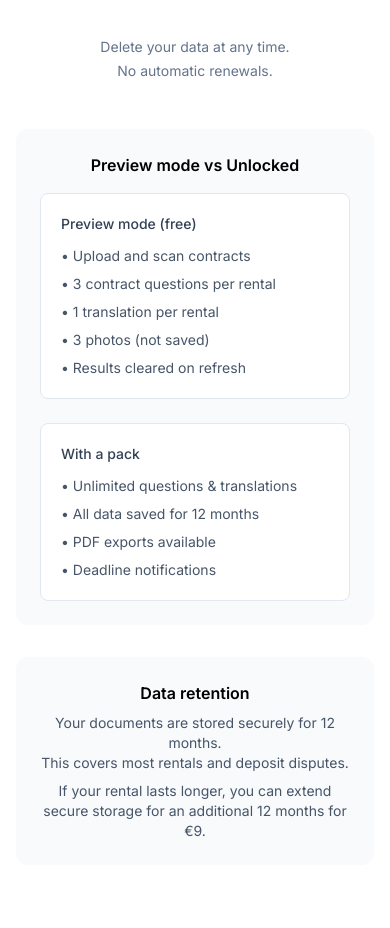
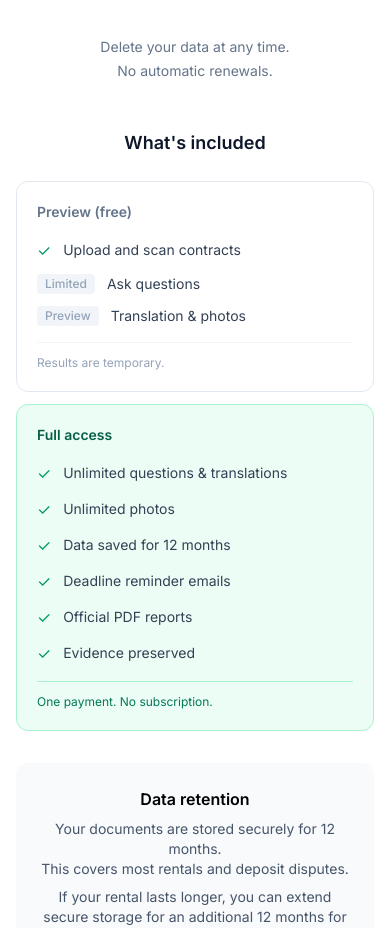
Before and after one commit to pipiagiorgi-rgb/guard-rent, a Next.js app: page /pricing in a window 390 px wide. Shown: the part 2080-3008 px from the top of the page. Built offline with nearby package versions, Linux system fonts and the light colour scheme; no server answers.

Commit message:
feat: redesign Preview vs Paid comparison as professional table with mobile cards

```diff
--- a/src/app/pricing/page.tsx
+++ b/src/app/pricing/page.tsx
@@ -241,28 +241,122 @@ export default function PricingPage() {
                     <p>No automatic renewals.</p>
                 </div>
 
-                {/* Preview vs Saved comparison */}
-                <div className="max-w-3xl mx-auto mt-12 p-6 bg-slate-50 rounded-xl">
-                    <h3 className="font-semibold mb-4 text-center">Preview mode vs Unlocked</h3>
-                    <div className="grid sm:grid-cols-2 gap-6">
-                        <div className="bg-white p-5 rounded-lg border border-slate-200">
-                            <p className="text-sm font-medium text-slate-700 mb-3">Preview mode (free)</p>
-                            <ul className="space-y-2 text-sm text-slate-600">
-                                <li>• Upload and scan contracts</li>
-                                <li>• 3 contract questions per rental</li>
-                                <li>• 1 translation per rental</li>
-                                <li>• 3 photos (not saved)</li>
-                                <li>• Results cleared on refresh</li>
+                {/* Feature Comparison Table */}
+                <div className="max-w-3xl mx-auto mt-12">
+                    <h3 className="text-lg font-semibold mb-6 text-center text-slate-900">What's included</h3>
+
+                    {/* Desktop Table */}
+                    <div className="hidden sm:block overflow-hidden rounded-xl border border-slate-200 bg-white">
+                        <table className="w-full">
+                            <thead>
+                                <tr className="bg-slate-50 border-b border-slate-200">
+                                    <th className="text-left py-4 px-5 text-sm font-semibold text-slate-700">Feature</th>
+                                    <th className="text-center py-4 px-4 text-sm font-semibold text-slate-500 w-32">Preview</th>
+                                    <th className="text-center py-4 px-4 text-sm font-semibold text-slate-900 w-32 bg-emerald-50">Full access</th>
+                                </tr>
+                            </thead>
+                            <tbody className="divide-y divide-slate-100">
+                                <tr>
+                                    <td className="py-3.5 px-5 text-sm text-slate-700">Upload and scan contracts</td>
+                                    <td className="py-3.5 px-4 text-center"><span className="text-emerald-600">✓</span></td>
+                                    <td className="py-3.5 px-4 text-center bg-emerald-50/50"><span className="text-emerald-600">✓</span></td>
+                                </tr>
+                                <tr>
+                                    <td className="py-3.5 px-5 text-sm text-slate-700">Ask questions about the contract</td>
+                                    <td className="py-3.5 px-4 text-center text-sm text-slate-400">Limited</td>
+                                    <td className="py-3.5 px-4 text-center bg-emerald-50/50"><span className="text-emerald-600">✓</span></td>
+                                </tr>
+                                <tr>
+                                    <td className="py-3.5 px-5 text-sm text-slate-700">Contract translation</td>
+                                    <td className="py-3.5 px-4 text-center text-sm text-slate-400">Preview only</td>
+                                    <td className="py-3.5 px-4 text-center bg-emerald-50/50"><span className="text-emerald-600">✓</span></td>
+                                </tr>
+                                <tr>
+                                    <td className="py-3.5 px-5 text-sm text-slate-700">Add photos (check-in / handover)</td>
+                                    <td className="py-3.5 px-4 text-center text-sm text-slate-400">Preview only</td>
+                                    <td className="py-3.5 px-4 text-center bg-emerald-50/50"><span className="text-emerald-600">✓</span></td>
+                                </tr>
+                                <tr>
+                                    <td className="py-3.5 px-5 text-sm text-slate-700">Data saved securely</td>
+                                    <td className="py-3.5 px-4 text-center text-slate-300">—</td>
+                                    <td className="py-3.5 px-4 text-center bg-emerald-50/50"><span className="text-emerald-600">✓</span></td>
+                                </tr>
+                                <tr>
+                                    <td className="py-3.5 px-5 text-sm text-slate-700">Deadline reminder emails</td>
+                                    <td className="py-3.5 px-4 text-center text-slate-300">—</td>
+                                    <td className="py-3.5 px-4 text-center bg-emerald-50/50"><span className="text-emerald-600">✓</span></td>
+                                </tr>
+                                <tr>
+                                    <td className="py-3.5 px-5 text-sm text-slate-700">Official PDF reports</td>
+                                    <td className="py-3.5 px-4 text-center text-slate-300">—</td>
+                                    <td className="py-3.5 px-4 text-center bg-emerald-50/50"><span className="text-emerald-600">✓</span></td>
+                                </tr>
+                                <tr>
+                                    <td className="py-3.5 px-5 text-sm text-slate-700">Evidence preserved for records</td>
+                                    <td className="py-3.5 px-4 text-center text-slate-300">—</td>
+                                    <td className="py-3.5 px-4 text-center bg-emerald-50/50"><span className="text-emerald-600">✓</span></td>
+                                </tr>
+                                <tr>
+                                    <td className="py-3.5 px-5 text-sm text-slate-700">12-month secure retention</td>
+                                    <td className="py-3.5 px-4 text-center text-slate-300">—</td>
+                                    <td className="py-3.5 px-4 text-center bg-emerald-50/50"><span className="text-emerald-600">✓</span></td>
+                                </tr>
+                            </tbody>
+                        </table>
+                    </div>
+
+                    {/* Mobile Cards */}
+                    <div className="sm:hidden space-y-3">
+                        {/* Preview Column */}
+                        <div className="bg-white rounded-xl border border-slate-200 p-5">
+                            <p className="text-sm font-semibold text-slate-500 mb-4">Preview (free)</p>
+                            <ul className="space-y-3 text-sm">
+                                <li className="flex items-center gap-3">
+                                    <span className="text-emerald-600 text-base">✓</span>
+                                    <span className="text-slate-700">Upload and scan contracts</span>
+                                </li>
+                                <li className="flex items-center gap-3">
+                                    <span className="text-slate-400 text-xs font-medium bg-slate-100 px-2 py-0.5 rounded">Limited</span>
+                                    <span className="text-slate-700">Ask questions</span>
+                                </li>
+                                <li className="flex items-center gap-3">
+                                    <span className="text-slate-400 text-xs font-medium bg-slate-100 px-2 py-0.5 rounded">Preview</span>
+                                    <span className="text-slate-700">Translation & photos</span>
+                                </li>
                             </ul>
+                            <p className="text-xs text-slate-400 mt-4 pt-3 border-t border-slate-100">Results are temporary.</p>
                         </div>
-                        <div className="bg-white p-5 rounded-lg border border-slate-200">
-                            <p className="text-sm font-medium text-slate-700 mb-3">With a pack</p>
-                            <ul className="space-y-2 text-sm text-slate-600">
-                                <li>• Unlimited questions &amp; translations</li>
-                                <li>• All data saved for 12 months</li>
-                                <li>• PDF exports available</li>
-                                <li>• Deadline notifications</li>
+
+                        {/* Full Access Column */}
+                        <div className="bg-emerald-50 rounded-xl border border-emerald-200 p-5">
+                            <p className="text-sm font-semibold text-emerald-800 mb-4">Full access</p>
+                            <ul className="space-y-3 text-sm">
+                                <li className="flex items-center gap-3">
+                                    <span className="text-emerald-600 text-base">✓</span>
+                                    <span className="text-slate-700">Unlimited questions & translations</span>
+                                </li>
+                                <li className="flex items-center gap-3">
+                                    <span className="text-emerald-600 text-base">✓</span>
+                                    <span className="text-slate-700">Unlimited photos</span>
+                                </li>
+                                <li className="flex items-center gap-3">
+                                    <span className="text-emerald-600 text-base">✓</span>
+                                    <span className="text-slate-700">Data saved for 12 months</span>
+                                </li>
+                                <li className="flex items-center gap-3">
+                                    <span className="text-emerald-600 text-base">✓</span>
+                                    <span className="text-slate-700">Deadline reminder emails</span>
+                                </li>
+                                <li className="flex items-center gap-3">
+                                    <span className="text-emerald-600 text-base">✓</span>
+                                    <span className="text-slate-700">Official PDF reports</span>
+                                </li>
+                                <li className="flex items-center gap-3">
+                                    <span className="text-emerald-600 text-base">✓</span>
+                                    <span className="text-slate-700">Evidence preserved</span>
+                                </li>
                             </ul>
+                            <p className="text-xs text-emerald-700 mt-4 pt-3 border-t border-emerald-200">One payment. No subscription.</p>
                         </div>
                     </div>
                 </div>
```
